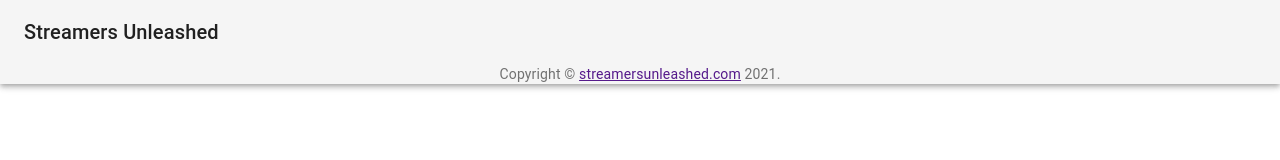
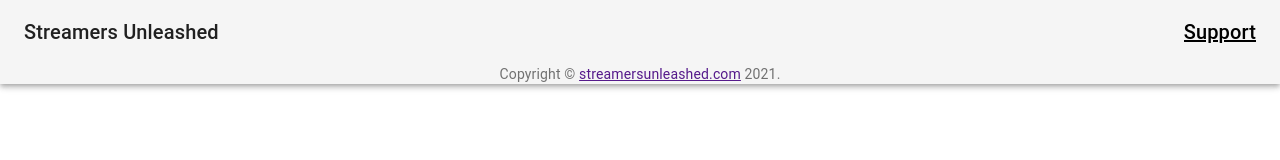
Before and after one commit to GeekyLumberjack/streamersunleashed, a React (Create React App) app: page / in a window 1280 px wide. Shown: the top 160 px of the page. Built offline with nearby package versions, Linux system fonts and the light colour scheme; what aws-amplify, client-oauth2 would draw is missing.

Commit message:
adding support discord

```diff
--- a/src/App.js
+++ b/src/App.js
@@ -28,6 +28,11 @@
             <Typography variant="h6" color="inherit" noWrap>
                 Streamers Unleashed
             </Typography>
+            <Typography variant="h6" color="inherit" noWrap style={{marginLeft:'auto'}}>
+                <a href="https://discord.gg/SpK4Fxs2" style={{color:'black'}}>
+                  Support
+                </a>
+            </Typography>
             </Toolbar>
             <Routes/>
             <Copyright />
```
